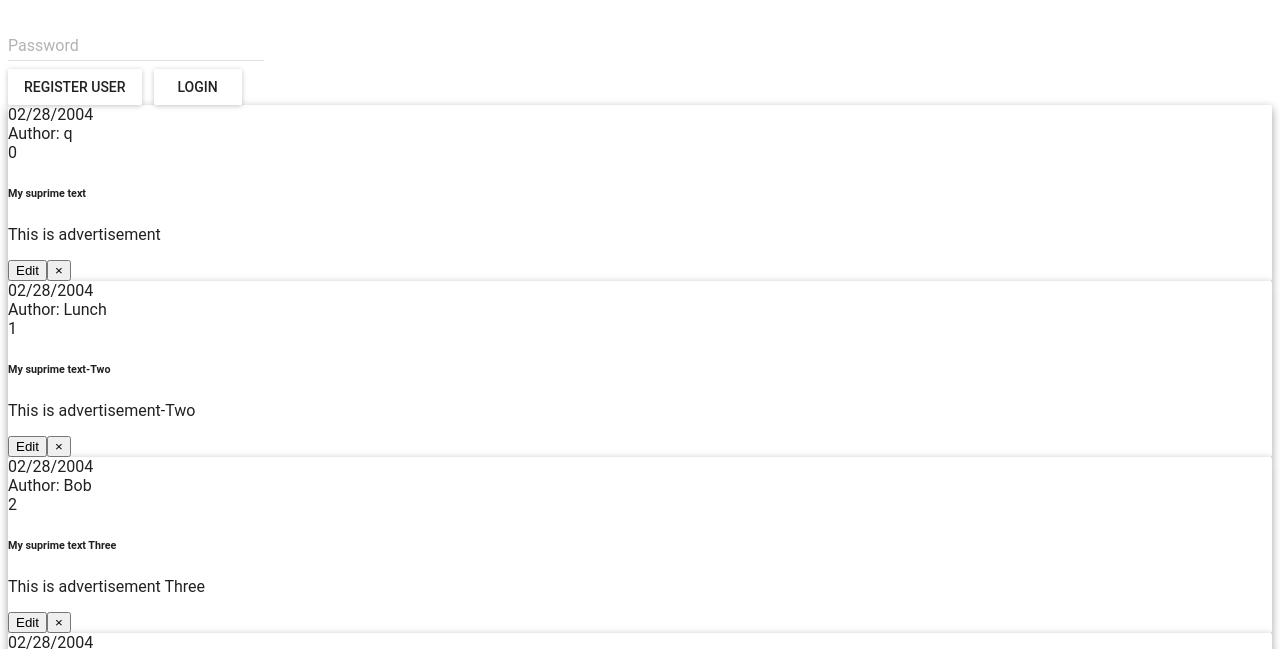
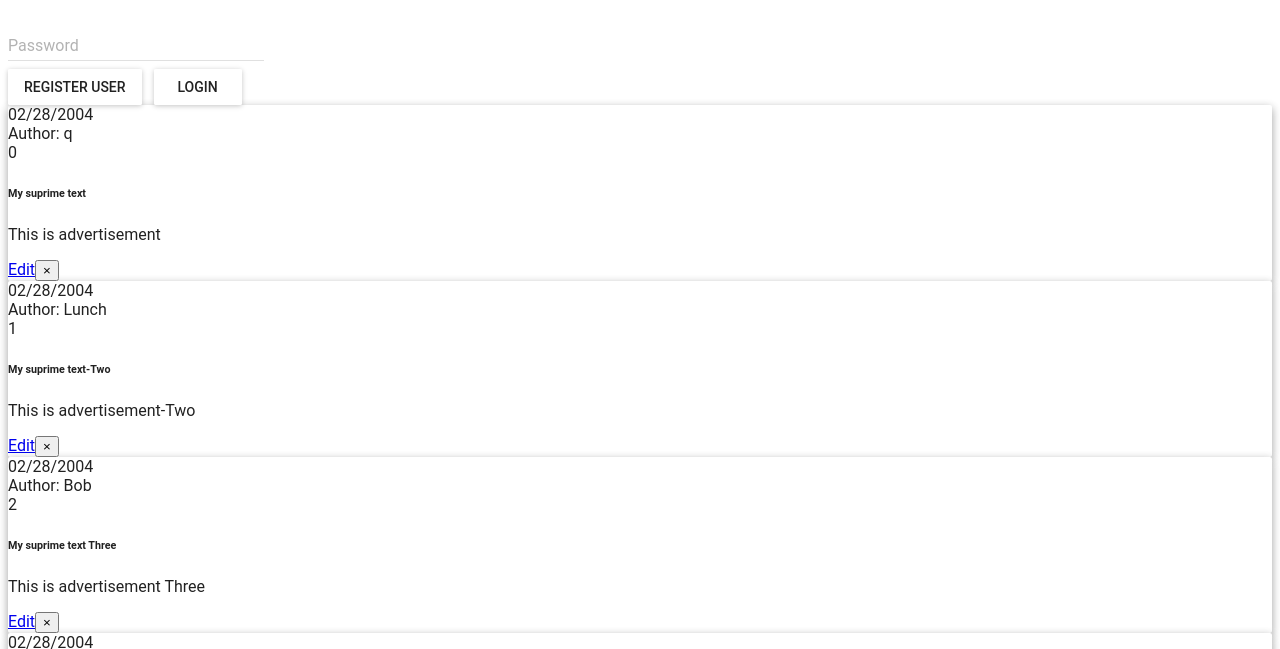
Before and after one commit to 462960/giraffe, a React app: page /#/ in a window 1280 px wide. Shown: the part 147-796 px from the top of the page. Built offline with nearby package versions, Linux system fonts and the light colour scheme.

Commit message:
Route props to <Main> passed, <Link> works

```diff
--- a/dev/components/AdvUnit.js
+++ b/dev/components/AdvUnit.js
@@ -1,5 +1,6 @@
 import React from 'react';
 import PropTypes from 'prop-types';
+import {Link} from 'react-router-dom';
 import Paper from 'material-ui/Paper';
 import MuiThemeProvider from 'material-ui/styles/MuiThemeProvider';
 
@@ -28,7 +29,7 @@
 									<h6>{item.title}</h6>
 									<p>{item.text}</p>
 									<div className={(logged.length !== 0) && (logged[0].name == item.author) ? '' : 'none' }>
-										<button>Edit</button>
+										<Link className="" to="/edit" replace >Edit</Link>
 										<button
 										className="remove-adv"
 										onClick={this.handleModal}
--- a/dev/components/App.js
+++ b/dev/components/App.js
@@ -1,7 +1,7 @@
 import { bindActionCreators } from 'redux';
 import { connect } from 'react-redux';
 import * as actionCreators from '../action/actionCreators';
-import { Main } from './Main';
+import { Routes } from './Routes';
 import { withRouter } from 'react-router-dom';
 
 function mapStateToProps(state){
@@ -20,4 +20,4 @@
 export const App = withRouter(connect(
 	mapStateToProps,
 	mapDispatchToProps
-	)(Main));
+	)(Routes));
--- a/dev/components/CreateAdvLink.js
+++ b/dev/components/CreateAdvLink.js
@@ -6,5 +6,6 @@
 
 export const CreateAdvLink = () =>
 							<div className="create-link">
-									<Link className="advert-link" to="/advert" replace >Create Advertisement</Link>
+								I am CreateAdvLink
+									<Link className="advert-link" to="/" replace >To AdvFormContainer</Link>
 							</div>
--- a/dev/components/Main.js
+++ b/dev/components/Main.js
@@ -1,9 +1,6 @@
 import React from 'react';
-import { ErrorBoundary} from '../helpers/ErrorBoundary';
 import { Routes} from './Routes';
 import { Invitation} from './Invitation';
-import { DeleteAlert} from './DeleteAlert';
-import { TopBarContainer} from '../containers/TopBarContainer';
 import {AdvFormContainer} from '../containers/AdvFormContainer';
 import { AdvUnitContainer } from '../containers/AdvUnitContainer';
 import { UserFormContainer} from '../containers/UserFormContainer';
@@ -11,14 +8,10 @@
 
 export let Main = (props) => {
 	const {logged, adverts} = props;
-	return 	(<div className="wrapper">
-				<ErrorBoundary>
-					<DeleteAlert {...props}/>
-					<TopBarContainer {...props}/>
-					{/*{logged.length == 0 ? <UserFormContainer {...props}/> : <Routes {...props}/>}*/}
-
-					{logged.length == 0 ? <UserFormContainer {...props}/> : <AdvFormContainer {...props}/>}
-					{adverts.length == 0 ? <Invitation {...props}/> : <AdvUnitContainer {...props}/>}
-				</ErrorBoundary>
-			</div>)
-            }
+	return 	(
+			<div>
+				{logged.length == 0 ? <UserFormContainer {...props}/> : <AdvFormContainer {...props}/>}
+				{adverts.length == 0 ? <Invitation {...props}/> : <AdvUnitContainer {...props}/>}
+			</div>
+			)
+        }
--- a/dev/components/Routes.js
+++ b/dev/components/Routes.js
@@ -2,14 +2,57 @@
 import {
   Switch,
   Route,
-  HashRouter
 } from 'react-router-dom';
-import {CreateAdvLink} from './CreateAdvLink';
-import {AdvFormContainer} from '../containers/AdvFormContainer';
+import {Main} from './Main';
+import {AdvFormEditContainer} from '../containers/AdvFormEditContainer';
+import { ErrorBoundary} from '../helpers/ErrorBoundary';
+import { TopBarContainer} from '../containers/TopBarContainer';
+import { DeleteAlert} from './DeleteAlert';
+//import { CreateAdvLink} from './CreateAdvLink';
 
 
-export const Routes = (props) =>
-                  		<Switch>
-                  		  <Route exact path='/advert' render={props => <AdvFormContainer {...props}/>}/>
-                  		  <Route path='/' render={props => <CreateAdvLink {...props}/>}/>
-                  		</Switch>
+export const Routes = (props) => {
+
+  const {
+    adverts,
+    users,
+    logged,
+    logoutUser,
+    addAdv,
+    addUser,
+    authUser,
+    hideModal,
+    showModal,
+    modal,
+    removeAdv
+          } = props;
+
+  return (
+  <div className="wrapper">
+    <ErrorBoundary>
+			<DeleteAlert {...props}/>
+			<TopBarContainer {...props}/>
+      <Switch>
+        <Route exact path='/edit' render={props =>
+          <AdvFormEditContainer
+          {...props}
+          />}/>
+        <Route path='/' render={props =>
+          <Main
+          {...props}
+          adverts={adverts}
+          users={users}
+          logged={logged}
+          logoutUser={logoutUser}
+          addAdv={addAdv}
+          addUser={addUser}
+          authUser={authUser}
+          hideModal={hideModal}
+          showModal={showModal}
+          modal={modal}
+          removeAdv={removeAdv}
+          />}/>
+      </Switch>
+    </ErrorBoundary>
+  </div>
+        )}
--- /dev/null
+++ b/dev/containers/AdvFormEditContainer.js
@@ -0,0 +1,19 @@
+import React from 'react';
+import {Link} from 'react-router-dom';
+
+
+export class AdvFormEditContainer extends React.Component{
+	constructor(props){
+		super(props);
+	}
+
+
+render() {
+	return (
+		<div>
+		I am AdvFormEditContainer
+		<Link className="advert-link" to="/rel" replace >To CreateAdvLink</Link>
+		</div>
+	)
+}
+}
--- a/dev/index.js
+++ b/dev/index.js
@@ -14,11 +14,11 @@
 // }, 1000));
 
 const wrap = (
-	<HashRouter>
 		<Provider store={store}>
-				<App/>
+				<HashRouter>
+					<App/>
+				</HashRouter>
 		</Provider>
-	</HashRouter>
 	);
 
 
--- a/dev/index.template.html
+++ b/dev/index.template.html
@@ -4,7 +4,7 @@
 <head>
  <meta charset="UTF-8" />
  <meta name="viewport" content="width=device-width, initial-scale=1">
- <title>Giraffe adv</title>
+ <title>Giraffe</title>
 </head>
 <body>
 <div id="app"></div>
```
